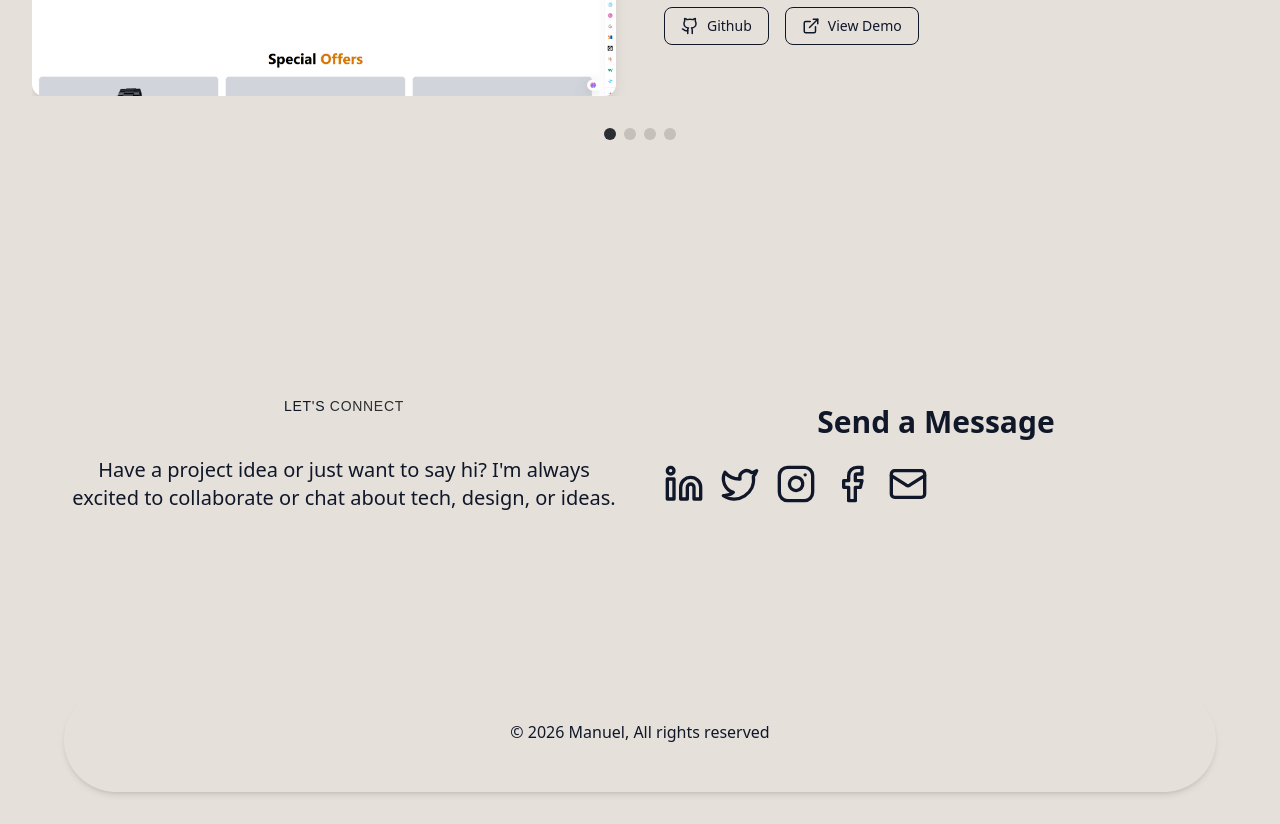
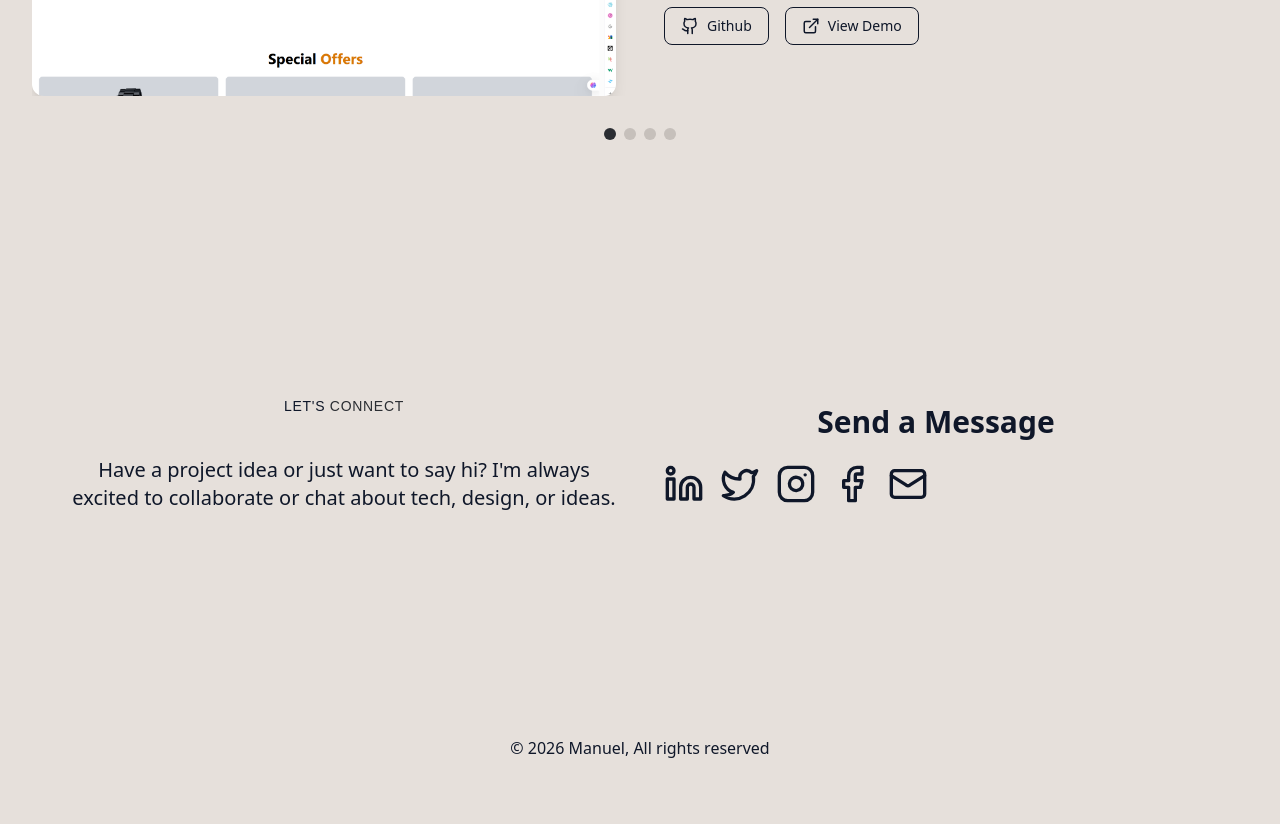
Before and after one commit to emm-ok/manuelsPortfolio, a React (Vite) app: page / in a window 1280 px wide. Shown: the part 1978-2802 px from the top of the page. After the commit the page ends 2770 px from the top, so only its background shows below. Built offline with nearby package versions, Linux system fonts and the light colour scheme.

Commit message:
updated footer

```diff
--- a/src/components/Footer.jsx
+++ b/src/components/Footer.jsx
@@ -3,7 +3,7 @@ import React from 'react'
 
 const Footer = () => {
   return (
-    <footer className='mx-8 py-12 px-4 relative shadow-md rounded-full mt-12 pt-8 flex flex-wrap justify-center items-center'>
+    <footer className='px-4 pt-12 mt-12'>
         <p className='textsm text-muted-foreground font-medium'>
             &copy;   {new Date().getFullYear()} Manuel, All rights reserved
         </p>
```
